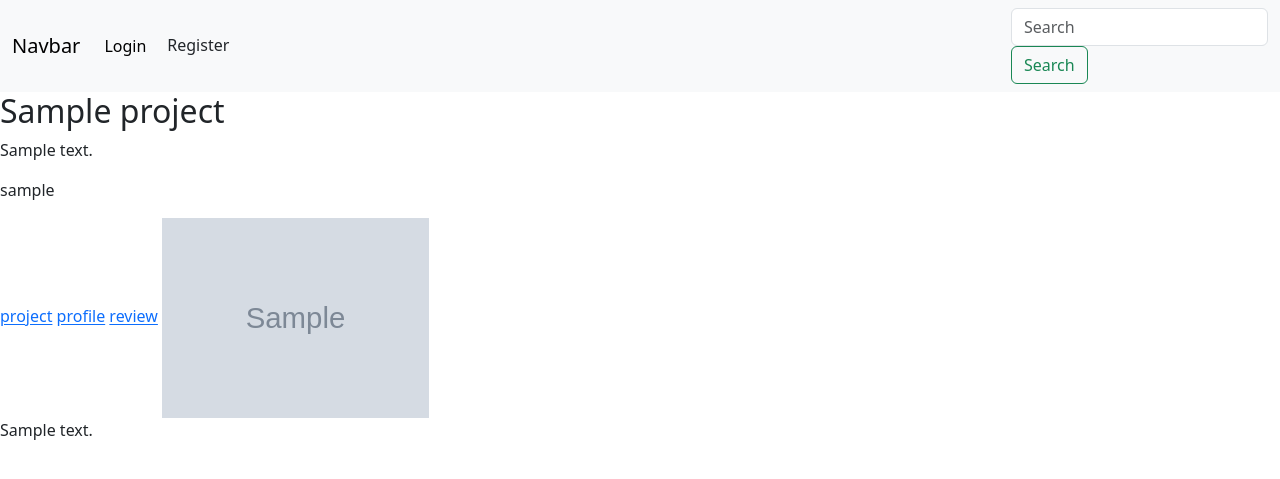
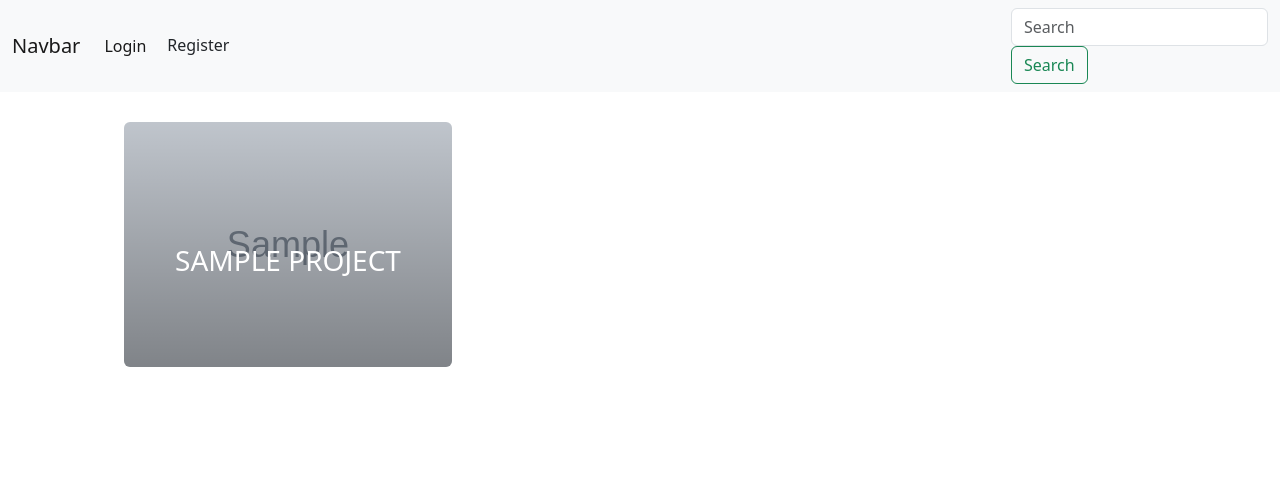
Before and after one commit to isaacmariga/marigarated, a Django app: page / in a window 1280 px wide. Shown: the top 479 px of the page. Run offline with Django 4.2, Linux system fonts and the light colour scheme; tables that the repository leaves empty hold one stand-in row (values such as "Sample post"); grey boxes marked "Sample" are stand-in pictures; parts of the project's set-up code (start-up, migrations or seed data) failed here and were passed over; some libraries are stand-ins or nearby versions.

Commit message:
Adding styles

```diff
--- a/awards/models.py
+++ b/awards/models.py
@@ -67,9 +67,9 @@ RATING = (
 )
 class Review(models.Model):
 	comment =models.TextField(max_length=300)
-	design_rate = models.IntegerField(choices=RATING,null = True,)
-	content_rate = models.IntegerField(choices=RATING,null = True,)
-	use_rate = models.IntegerField(choices=RATING,null = True,)
+	design_rating = models.IntegerField(choices=RATING,null = True,)
+	content_rating = models.IntegerField(choices=RATING,null = True,)
+	user_experience_rating = models.IntegerField(choices=RATING,null = True,)
 	user = models.ForeignKey(User,on_delete=models.CASCADE, null = True, blank=True)
 	project = models.ForeignKey(Projects,on_delete=models.CASCADE, null = True, blank=True)
 
@@ -82,7 +82,20 @@ class Review(models.Model):
 			table = Projects.objects.get(project=project)
 			return table
 
-	# @classmethod
-	# def get_Avg(cls):
-	# 		table = Review.objects.all().aggregate(Avg(int(float('design_rate'))))
-	# 		return table
+	@classmethod
+	def design_avg(cls):
+			table = list(Review.objects.all().aggregate(Avg('design_rating')).values())
+			table = round(float("".join(map(str,table))),2)
+			return table
+
+	@classmethod
+	def content_avg(cls):
+			table = list(Review.objects.all().aggregate(Avg('content_rating')).values())
+			table = round(float("".join(map(str,table))),2)
+			return table
+
+	@classmethod
+	def user_avg(cls):
+			table = list(Review.objects.all().aggregate(Avg('user_experience_rating')).values())
+			table = round(float("".join(map(str,table))),2)
+			return table
--- a/awards/templates/awards/base.html
+++ b/awards/templates/awards/base.html
@@ -7,19 +7,19 @@
     <meta charset="UTF-8">
     <meta http-equiv="X-UA-Compatible" content="IE=edge">
     <meta name="viewport" content="width=device-width, initial-scale=1.0"> {% if title %}
-    <title>Marigagram - {{title}}</title>
+    <title>Marigarated - {{title}}</title>
     {% else %}
-    <title> Marigagram </title>
+    <title> Marigarated - {{title}}</title>
     {% endif %} {% block styles %} {% bootstrap_css %}
     <link rel="stylesheet" href="{% static 'css/staticname.css' %}">
-    <link rel="stylesheet" href="{% static 'star-ratings/css/star-ratings.css' %}"> {% endblock %}
+    <link href="https://cdn.jsdelivr.net/npm/bootstrap@5.0.2/dist/css/bootstrap.min.css" rel="stylesheet" integrity="sha384-EVSTQN3/azprG1Anm3QDgpJLIm9Nao0Yz1ztcQTwFspd3yD65VohhpuuCOmLASjC" crossorigin="anonymous"> {% endblock %}
 
 
 </head>
 
 <body>
     {% include "navbar.html"%} {% block content%}{% block scripts %} {% bootstrap_javascript %}
-    <script type="text/javascript" src="{% static 'star-ratings/js/dist/star-ratings.min.js' %}"></script>
+    <script src="https://cdn.jsdelivr.net/npm/bootstrap@5.0.2/dist/js/bootstrap.bundle.min.js" integrity="sha384-MrcW6ZMFYlzcLA8Nl+NtUVF0sA7MsXsP1UyJoMp4YLEuNSfAP+JcXn/tWtIaxVXM" crossorigin="anonymous"></script>
     {% endblock %}{% endblock %}
 
 
--- a/awards/templates/awards/home.html
+++ b/awards/templates/awards/home.html
@@ -1,10 +1,119 @@
-{% extends 'awards/base.html'%}{% load static %} {% block content %} {{block.super}} {% for project in projects%}
-<h2>{{project.title}}</h2>
-<p>{{project.description}}</p>
-<p>{{project.user}}</p>
-<a href="{% url 'project' project.id%}">project</a>
-<a href="{% url 'profile' project.user%}">profile</a>
-<a href="{% url 'review' project.id%}">review</a>
-<img src="{{project.image.url}}" alt="" style="height: 200px; width:auto;"> {% for review in project.review_set.all%}
-<p>{{review.comment}}</p>
-{% endfor%} {% endfor%} {% endblock %}
+{% extends 'awards/base.html'%}{% load static %} {% block content %} {{block.super}}
+<div class="container">
+
+    {% for project in projects%}
+    <!-- <div class="row"> -->
+    <div class=" cont row row-cols-xs-1 row-cols-sm-2  row-cols-lg-3 ">
+        <div class="col">
+            <div class=" hover hover-2 text-white rounded "><img src="{{project.image.url}} " alt=" ">
+                <div class="hover-overlay "></div>
+                <div class="hover-2-content px-5 py-4 ">
+                    <h3 class="hover-2-title text-uppercase font-weight-bold mb-0 "> <span class="font-weight-light ">{{project.title}}</h3>
+                    <p class="hover-2-description mb-0 ">{{project.description}}</p>
+                    <p class="hover-2-user mb-0 muted ">{{project.user}}</p>
+                </div>
+            </div>
+        </div>
+  </div>
+{% endfor%}
+</div>
+<!-- Lorem ipsum dolor sit, amet consectetur adipisicing elit. Facere neque sed at libero architecto ducimus beatae eaque dolorum modi impedit. -->
+
+
+
+<style>
+
+.cont {
+    margin: 30px;
+}
+  .hover {
+  overflow: hidden;
+  position: relative;
+  padding-bottom: 60%;
+}
+
+.hover-overlay {
+  width: 100%;
+  height: 100%;
+  position: absolute;
+  top: 0;
+  left: 0;
+  z-index: 90;
+  transition: all 0.4s;
+}
+
+.hover img {
+  width: 100%;
+  position: absolute;
+  top: 0;
+  left: 0;
+  transition: all 0.3s;
+}
+
+.hover-content {
+  position: relative;
+  z-index: 99;
+}
+
+.hover-2 .hover-overlay {
+  background: linear-gradient(to top, rgba(0, 0, 0, 0.4), rgba(0, 0, 0, 0.1));
+}
+
+.hover-2-title {
+  position: absolute;
+  top: 50%;
+  left: 0;
+  text-align: center;
+  width: 100%;
+  z-index: 99;
+  transition: all 0.3s;
+}
+
+.hover-2-description {
+  width: 100%;
+  position: absolute;
+  bottom: 0;
+  opacity: 0;
+  left: 0;
+  text-align: center;
+  z-index: 99;
+  transition: all 0.3s;
+  text-overflow: ellipsis;
+  word-wrap: break-word;
+  overflow: hidden;
+  max-height: 3em;
+
+}
+.hover-2-user {
+  width: 100%;
+  position: absolute;
+  bottom: 0;
+  opacity: 0;
+  left: 0;
+  text-align: center;
+  z-index: 99;
+  transition: all 0.3s;
+}
+
+.hover-2:hover .hover-2-title {
+  transform: translateY(-1rem);
+}
+
+.hover-2:hover .hover-2-description {
+  bottom: 5rem;
+  opacity: 1;
+}
+
+.hover-2:hover .hover-2-user {
+  bottom: 0.2rem;
+  opacity: 1;
+}
+
+.hover-2:hover .hover-overlay {
+  background: linear-gradient(to top, rgba(0, 0, 0, 0.9), rgba(0, 0, 0, 0.1));
+}
+
+
+
+</style>
+{% endblock %}
--- a/awards/views.py
+++ b/awards/views.py
@@ -11,21 +11,28 @@ def welcome(request):
 
 def home(request):
 	projects = Projects.get_all()
-	# avg = Review.get_Avg()
+	d_avg = Review.design_avg()
+	c_avg = Review.content_avg()
+	u_avg = Review.user_avg()
 
-	return render(request, 'awards/home.html', {'projects': projects})
+	title = 'Home'
+
+
+
+	return render(request, 'awards/home.html', {'projects': projects, 'd_avg':d_avg,'c_avg':c_avg, 'u_avg':u_avg, 'title':title})
 
 def project(request, id):
 	project = Projects.get_by_id(id)
 	# project = Projects.get_by_id(id)
 	title = project.title
 
-	return render(request, 'awards/project.html', {'project': project, "id":id, 'project':project})
+	return render(request, 'awards/project.html', {'project': project, "id":id, 'project':project, 'title':title})
 
 def profile(request, user):
 	profile = Profile.get_by_user(user)
+	title = profile.user
 
-	return render(request, 'awards/profile.html', {'profile': profile, "user":user})
+	return render(request, 'awards/profile.html', {'profile': profile, "user":user, 'title': title})
 
 def search_project(request):
 	if 'search_project' in request.GET and request.GET['search_project']:
```
Also changed, not shown: static/css/home.css (added, +28 -0 lines), awards/migrations/0019_rename_content_rate_review_content_rating_and_more.py (added), media/project_images/oladimeji-odunsi-tUUmR82pq68-unsplash.jpg (added), static/star-ratings/css/star-ratings.css (deleted), static/star-ratings/js/dist/star-ratings.min.js (deleted), 1 other file.
